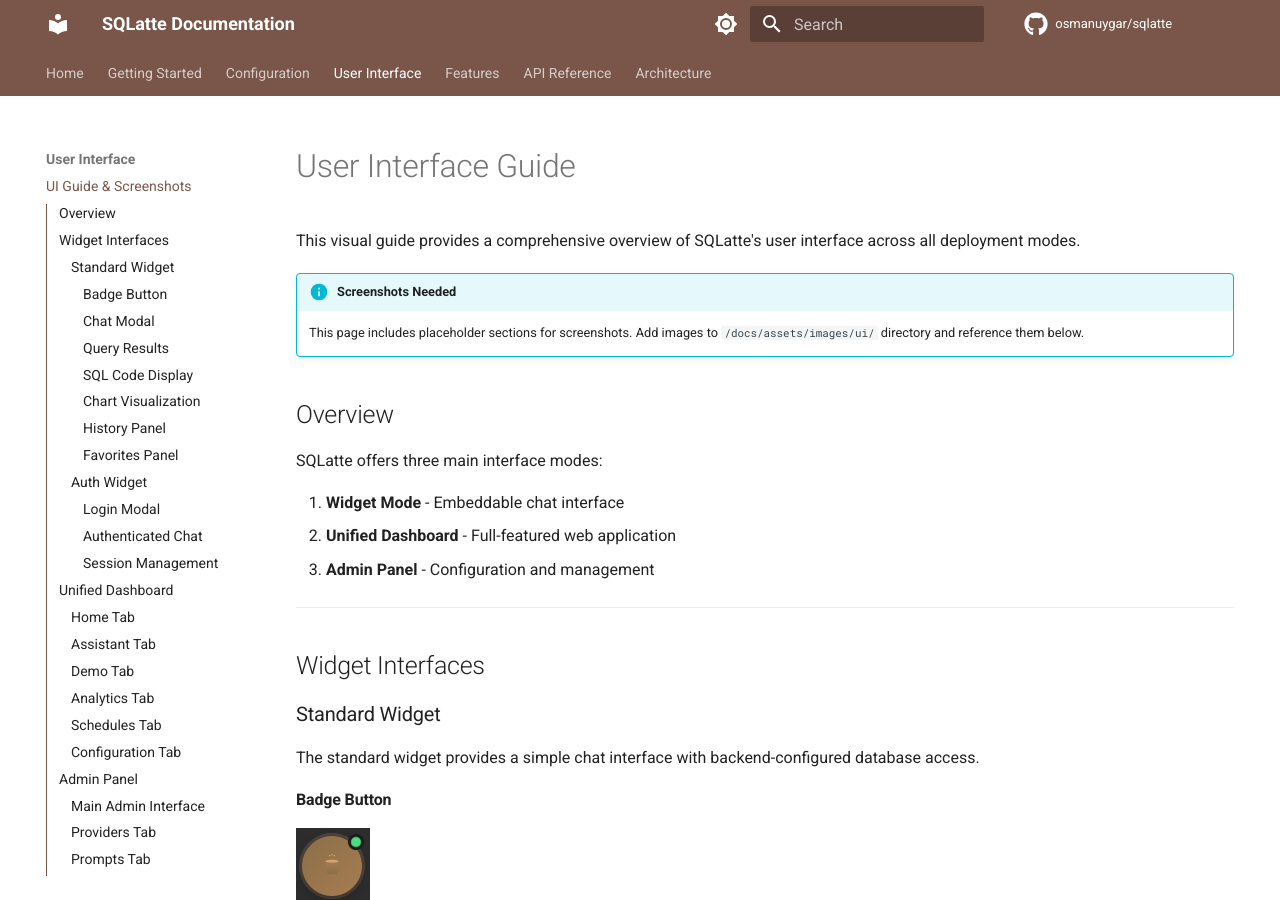
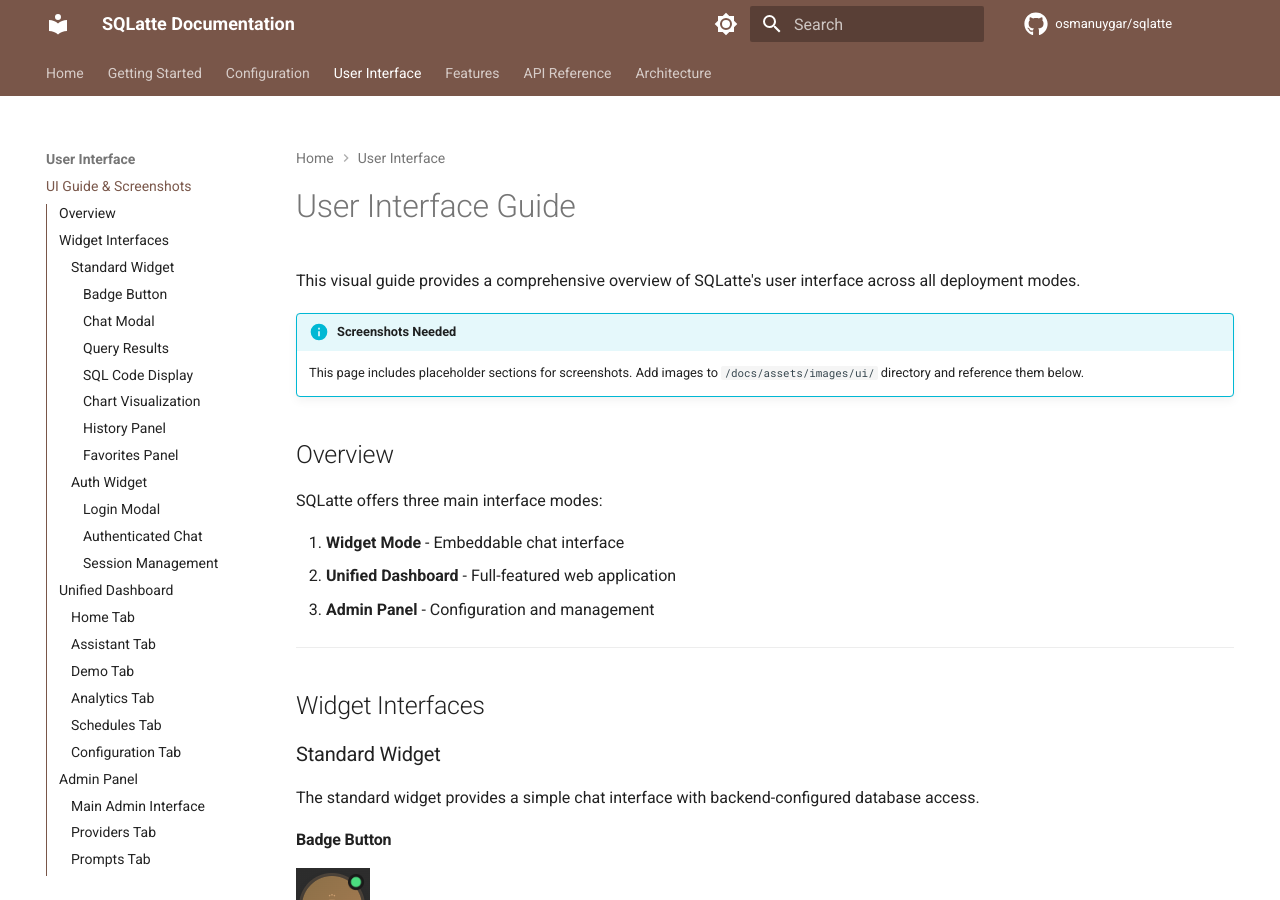
Before and after one commit to osmanuygar/sqlatte-docs, an MkDocs documentation site: the page built from docs/ui-guide.md, in a window 1280 px wide and 900 px high. Built offline with MkDocs 1.6.1 and Material for MkDocs 9.7.7, drawn with Linux system fonts in a browser that asks for light colours; comment, search, counter and statistics services are not loaded.

Commit message:
Refactor documentation for clarity and completeness; update installation, UI guide, and analytics sections

```diff
--- a/mkdocs.yml
+++ b/mkdocs.yml
@@ -27,7 +27,9 @@
   features:
     - navigation.tabs
     - navigation.sections
-    - navigation.expand
+    - navigation.indexes   # Makes sections clickable
+    # - navigation.expand  # Removed: Keeps sections collapsed by default
+    - navigation.path      # Shows breadcrumb navigation
     - navigation.top
     - navigation.tracking
     - search.suggest
@@ -99,6 +101,7 @@
     - REST Endpoints: api/endpoints.md
     - WebSocket API: api/websocket.md
 
+
   - Architecture:
     - System Overview: architecture/overview.md
     - Design Principles: architecture/principles.md
```
